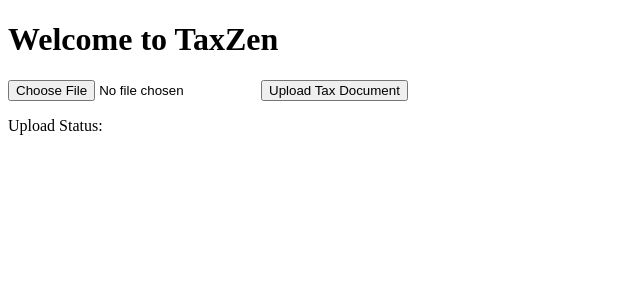
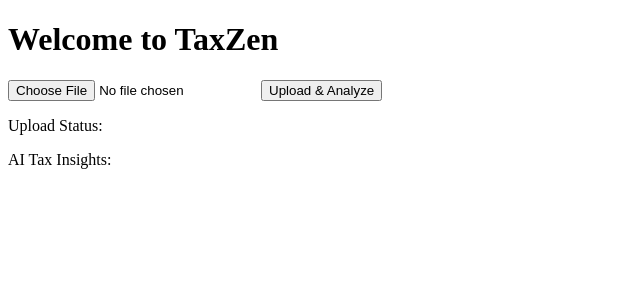
Before and after one commit to pnw-bear/taxzen, a Next.js app in the folder frontend/: page / in a window 1280 px wide. Shown: the top 300 px of the page, without its empty margins (0-640 px from the left). Built offline with nearby package versions, Linux system fonts and the light colour scheme.

Commit message:
Revised page and api to allow for file upload and automatically output tax insights

```diff
--- a/frontend/app/page.js
+++ b/frontend/app/page.js
@@ -1,27 +1,49 @@
 "use client";
 
 import { useState } from "react";
-import { uploadFile } from "../utils/api";
+import { uploadFile, analyzeTax } from "../utils/api";
 
 export default function Home() {
     const [file, setFile] = useState(null);
     const [uploadStatus, setUploadStatus] = useState("");
+    const [analysis, setAnalysis] = useState("");
 
+    // Handle file selection
     const handleFileChange = (e) => setFile(e.target.files[0]);
 
-    const handleUpload = async () => {
+    // Upload file and trigger AI tax analysis
+    const handleUploadAndAnalyze = async () => {
         if (!file) return alert("Please select a file");
 
-        const result = await uploadFile(file);
-        setUploadStatus(result.message || "Upload failed");
+        // ✅ Step 1: Upload the file
+        setUploadStatus("Uploading...");
+        const uploadResult = await uploadFile(file);
+
+        if (uploadResult.error) {
+            setUploadStatus("Upload failed: " + uploadResult.error);
+            return;
+        }
+        setUploadStatus("✅ File uploaded successfully!");
+
+        // ✅ Step 2: Process the tax document using AI
+        setAnalysis("Processing tax insights...");
+        const taxData = { income: "100000", deductions: "20000", stockSales: "5000" }; // This should be extracted from the uploaded file in a future enhancement
+        const analysisResult = await analyzeTax(taxData);
+
+        if (analysisResult.error) {
+            setAnalysis("Analysis failed: " + analysisResult.error);
+        } else {
+            setAnalysis(analysisResult.analysis || "No insights generated.");
+        }
     };
 
     return (
         <div>
             <h1>Welcome to TaxZen</h1>
             <input type="file" onChange={handleFileChange} />
-            <button onClick={handleUpload}>Upload Tax Document</button>
+            <button onClick={handleUploadAndAnalyze}>Upload & Analyze</button>
             <p>Upload Status: {uploadStatus}</p>
+            <p>AI Tax Insights: {analysis}</p>
         </div>
     );
 }
--- a/frontend/utils/api.js
+++ b/frontend/utils/api.js
@@ -1,13 +1,35 @@
 const API_URL = "https://taxzen-backend-production.up.railway.app"
 
+// ✅ Upload a file to Supabase
 export async function uploadFile(file) {
     const formData = new FormData();
     formData.append("file", file);
 
-    const response = await fetch(`${API_URL}/upload`, {
-        method: "POST",
-        body: formData,
-    });
+    try {
+        const response = await fetch(`${API_URL}/upload`, {
+            method: "POST",
+            body: formData,
+        });
 
-    return response.json();
+        return await response.json();
+    } catch (error) {
+        console.error("Upload error:", error);
+        return { error: "File upload failed." };
+    }
 }
+
+// ✅ Analyze tax data using AI
+export async function analyzeTax(data) {
+    try {
+        const response = await fetch(`${API_URL}/analyze-tax`, {
+            method: "POST",
+            headers: { "Content-Type": "application/json" },
+            body: JSON.stringify(data),
+        });
+
+        return await response.json();
+    } catch (error) {
+        console.error("Tax analysis error:", error);
+        return { error: "Tax analysis failed." };
+    }
+}
```
